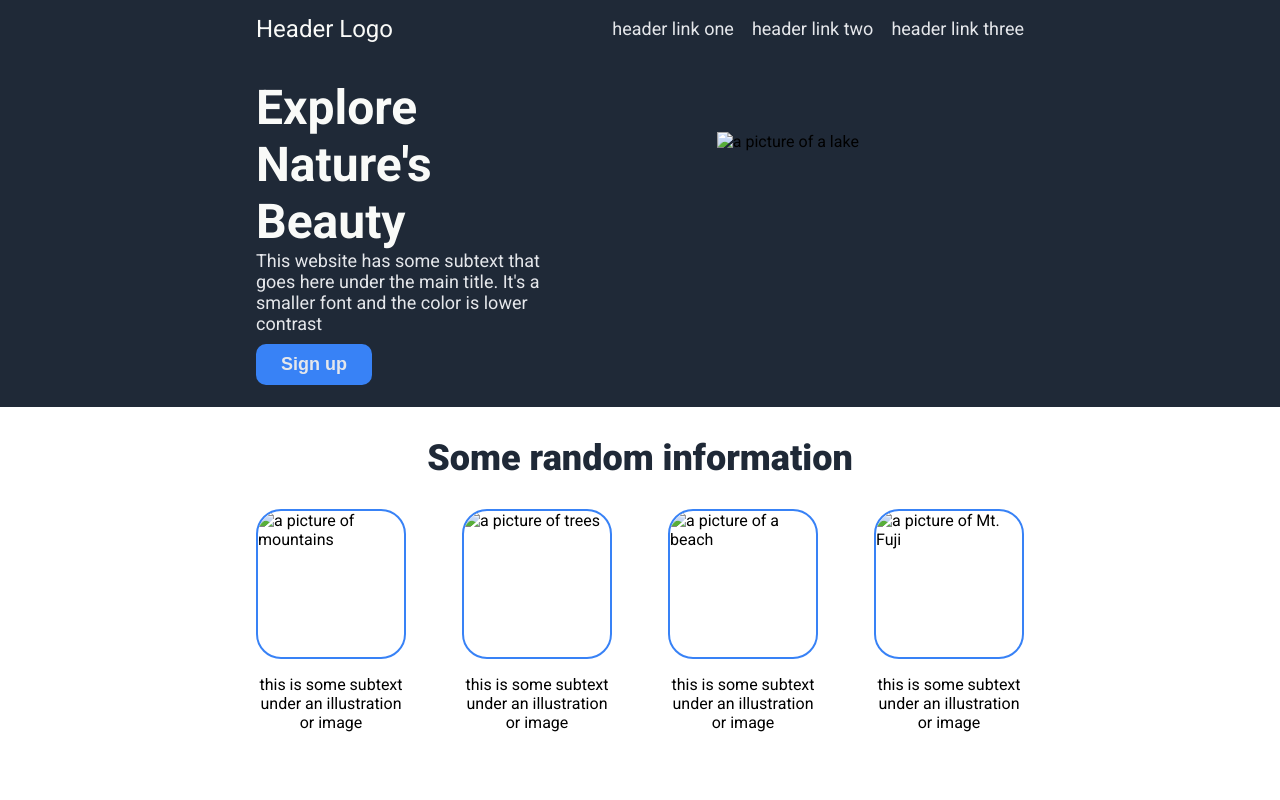
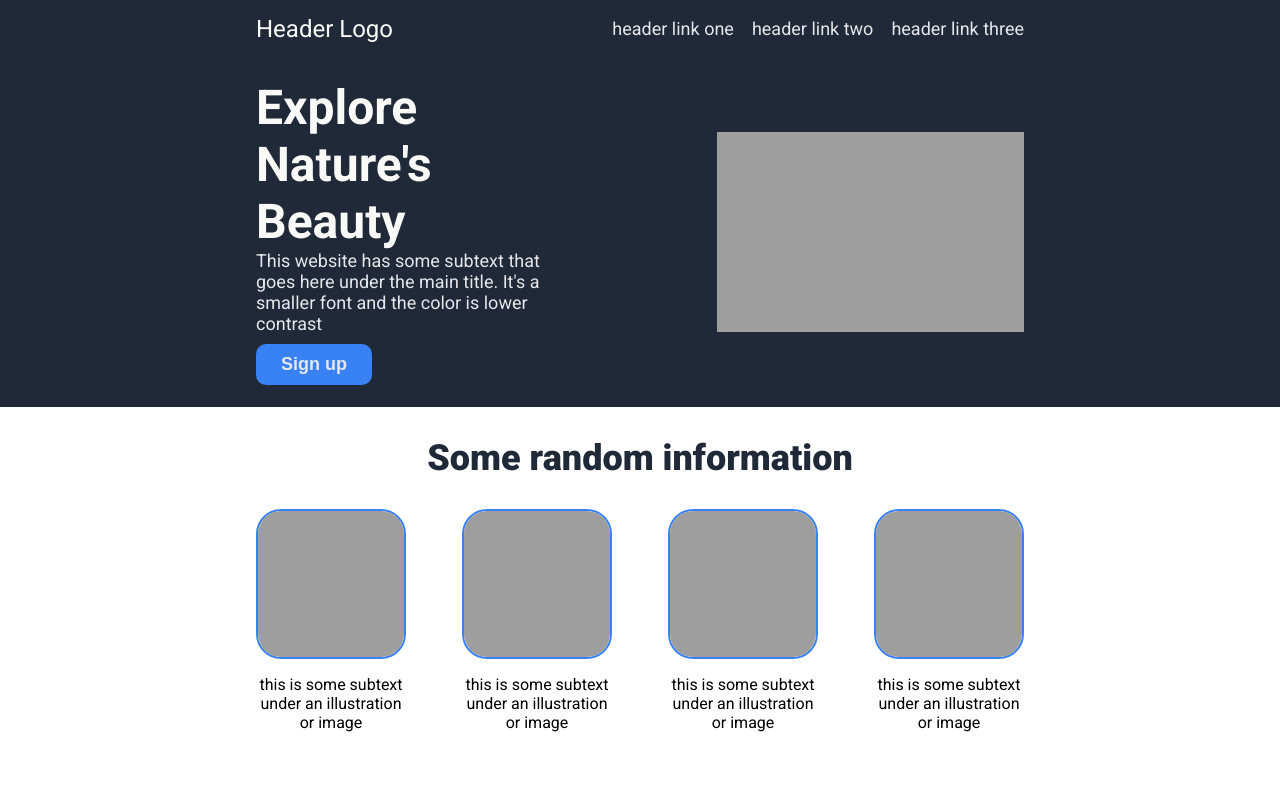
Before and after one commit to Korrokas/Landing-Page, a plain HTML site: page index.html in a window 1280 px wide. Shown: the top 800 px of the page. Drawn offline with Linux system fonts and the light colour scheme; the site is published under a folder, as on GitHub Pages, so addresses that start at the root find nothing.

Commit message:
Corrected image path names in html

```diff
--- a/index.html
+++ b/index.html
@@ -33,7 +33,7 @@
                 </div>
 
                 <div class="mainimg">
-                    <img src="/lake.jpg" alt="a picture of a lake">
+                    <img src="lake.jpg" alt="a picture of a lake">
                 </div>
             </div>
         </div>
@@ -46,19 +46,19 @@
             <h2 class="standout">Some random information</h2>
             <div id="infoimages">
                 <div class="sectwoflex">
-                    <img src="/mountains.jpg" alt="a picture of mountains" class="sectwoimages">
+                    <img src="mountains.jpg" alt="a picture of mountains" class="sectwoimages">
                     <p>this is some subtext under an illustration or image</p>
                 </div>
                 <div class="sectwoflex">
-                    <img src="/trees.jpg" alt="a picture of trees" class="sectwoimages">
+                    <img src="trees.jpg" alt="a picture of trees" class="sectwoimages">
                     <p>this is some subtext under an illustration or image</p>
                 </div>
                 <div class="sectwoflex">
-                    <img src="/beach.jpg" alt="a picture of a beach" class="sectwoimages">
+                    <img src="beach.jpg" alt="a picture of a beach" class="sectwoimages">
                     <p>this is some subtext under an illustration or image</p>
                 </div>
                 <div class="sectwoflex">
-                    <img src="/fuji.jpg" alt="a picture of Mt. Fuji" class="sectwoimages">
+                    <img src="fuji.jpg" alt="a picture of Mt. Fuji" class="sectwoimages">
                     <p>this is some subtext under an illustration or image</p>
                 </div>
             </div>
```
